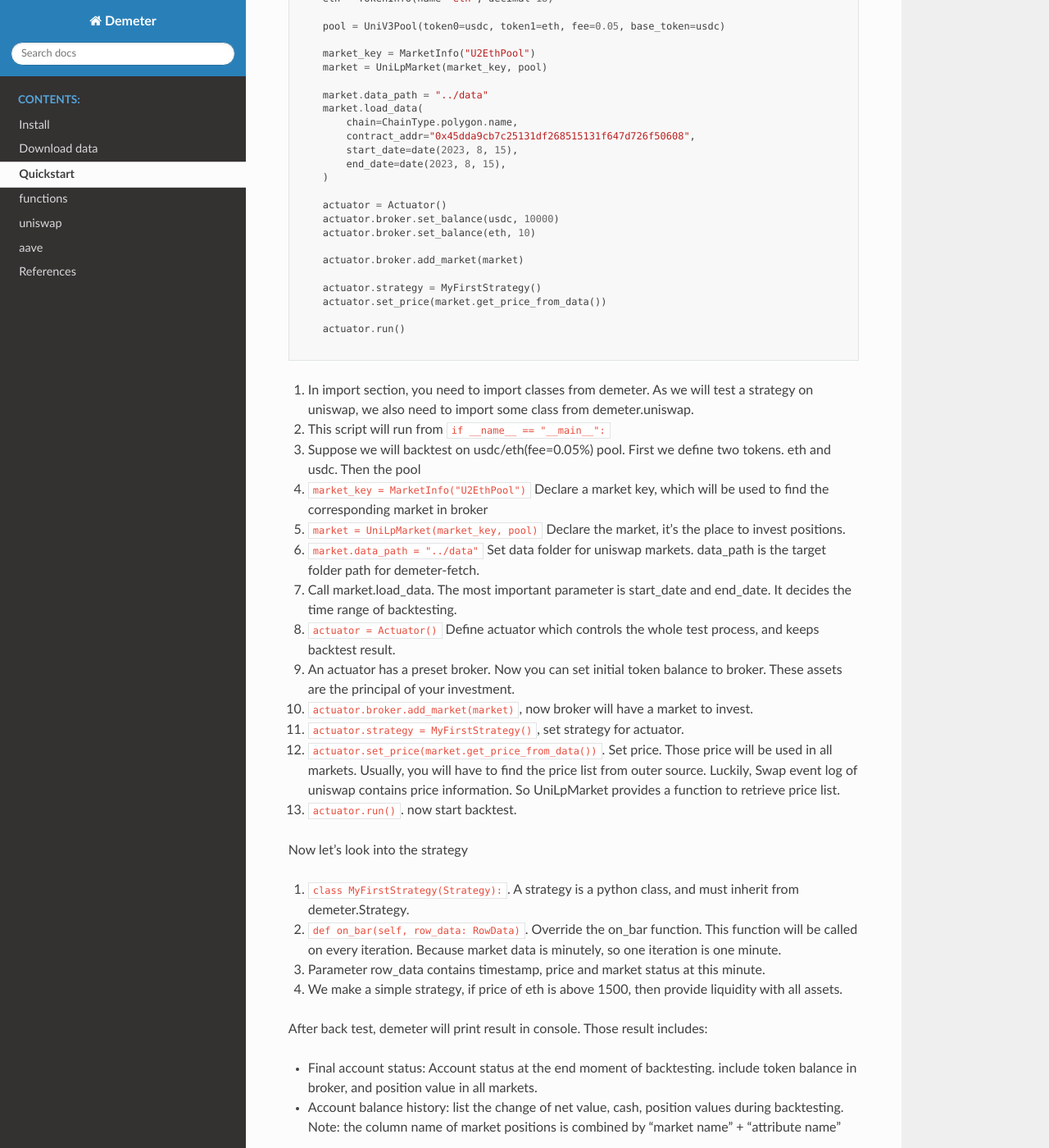
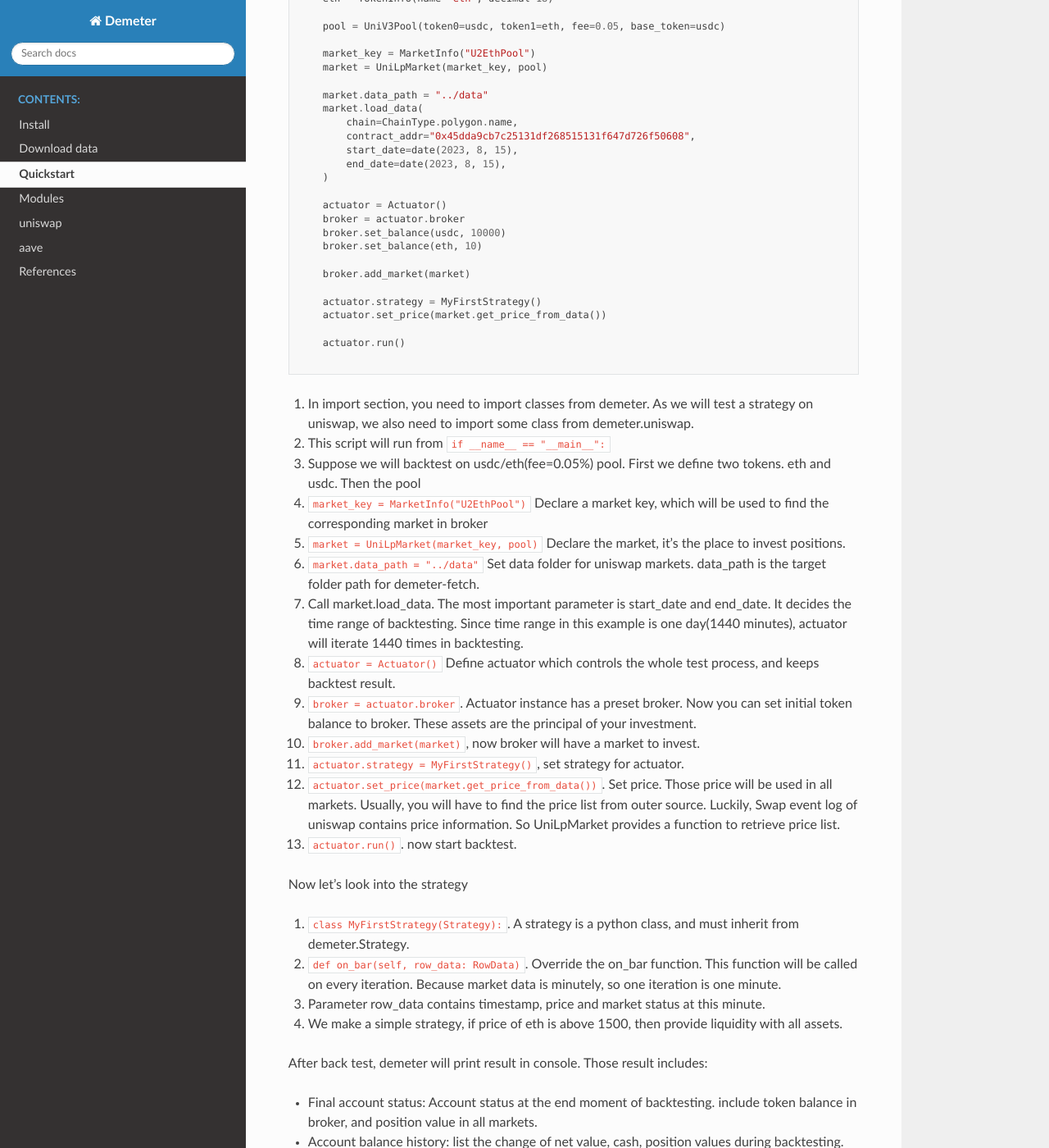
Before and after one commit to zelos-alpha/demeter, a Sphinx documentation site: the page built from docs/source/quickstart.md, in a window 1280 px wide and 1400 px high, scrolled down 586 px. Shown: the whole window at 82% size. Built offline with Sphinx 7.4.7 and the Read the Docs theme 2.0.0, drawn with Linux system fonts in a browser that asks for light colours.

Commit message:
update documents

````diff
--- a/docs/source/functions.md
+++ /dev/null
@@ -1 +0,0 @@
-# functions
--- a/docs/source/index.rst
+++ b/docs/source/index.rst
@@ -54,7 +54,7 @@ links
    install
    download_data
    quickstart
-   functions
+   modules
    market_uniswap
    market_aave
    references
--- a/docs/source/quickstart.md
+++ b/docs/source/quickstart.md
@@ -38,10 +38,11 @@ if __name__ == "__main__":
     )
 
     actuator = Actuator()
-    actuator.broker.set_balance(usdc, 10000)
-    actuator.broker.set_balance(eth, 10)
+    broker = actuator.broker
+    broker.set_balance(usdc, 10000)
+    broker.set_balance(eth, 10)
 
-    actuator.broker.add_market(market)
+    broker.add_market(market)
 
     actuator.strategy = MyFirstStrategy()
     actuator.set_price(market.get_price_from_data())
@@ -60,11 +61,12 @@ if __name__ == "__main__":
 1. ```market.data_path = "../data"``` Set data folder for uniswap markets. data_path is the target folder path for
    demeter-fetch.
 1. Call market.load_data. The most important parameter is start_date and end_date. It decides the time range of
+   backtesting. Since time range in this example is one day(1440 minutes), actuator will iterate 1440 times in
    backtesting.
 1. ```actuator = Actuator()``` Define actuator which controls the whole test process, and keeps backtest result.
-1. An actuator has a preset broker. Now you can set initial token balance to broker. These assets are the principal of
+1. ```broker = actuator.broker```. Actuator instance has a preset broker. Now you can set initial token balance to broker. These assets are the principal of
    your investment.
-1. ```actuator.broker.add_market(market)```, now broker will have a market to invest.
+1. ```broker.add_market(market)```, now broker will have a market to invest.
 1. ```actuator.strategy = MyFirstStrategy()```, set strategy for actuator.
 1. ```actuator.set_price(market.get_price_from_data())```. Set price. Those price will be used in all markets. Usually,
    you will have to find the price list from outer source. Luckily, Swap event log of uniswap contains price
````
Also changed, not shown: docs/source/download_data.md (+2 -0 lines), docs/source/modules.md (added, +38 -0 lines), 1 other file.
